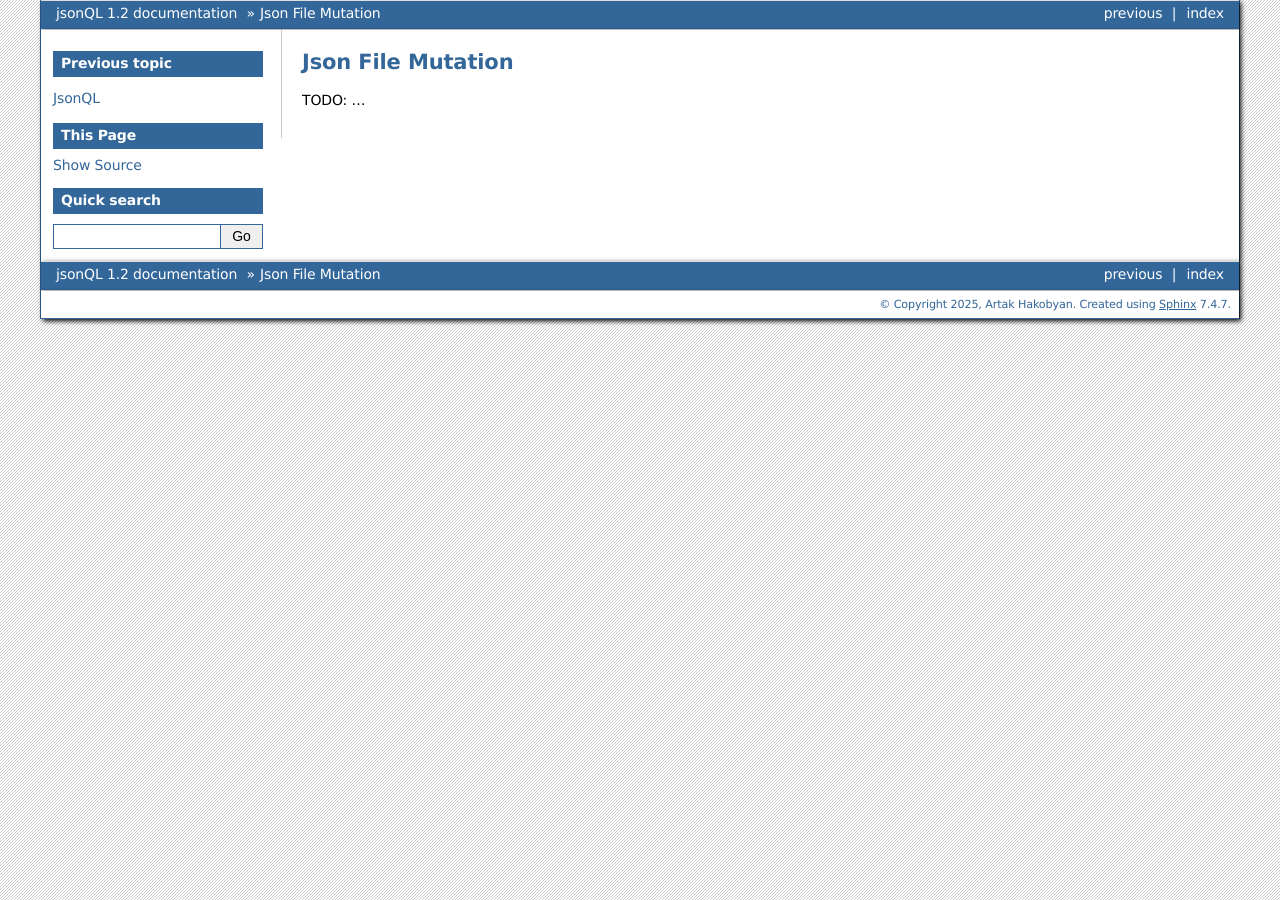
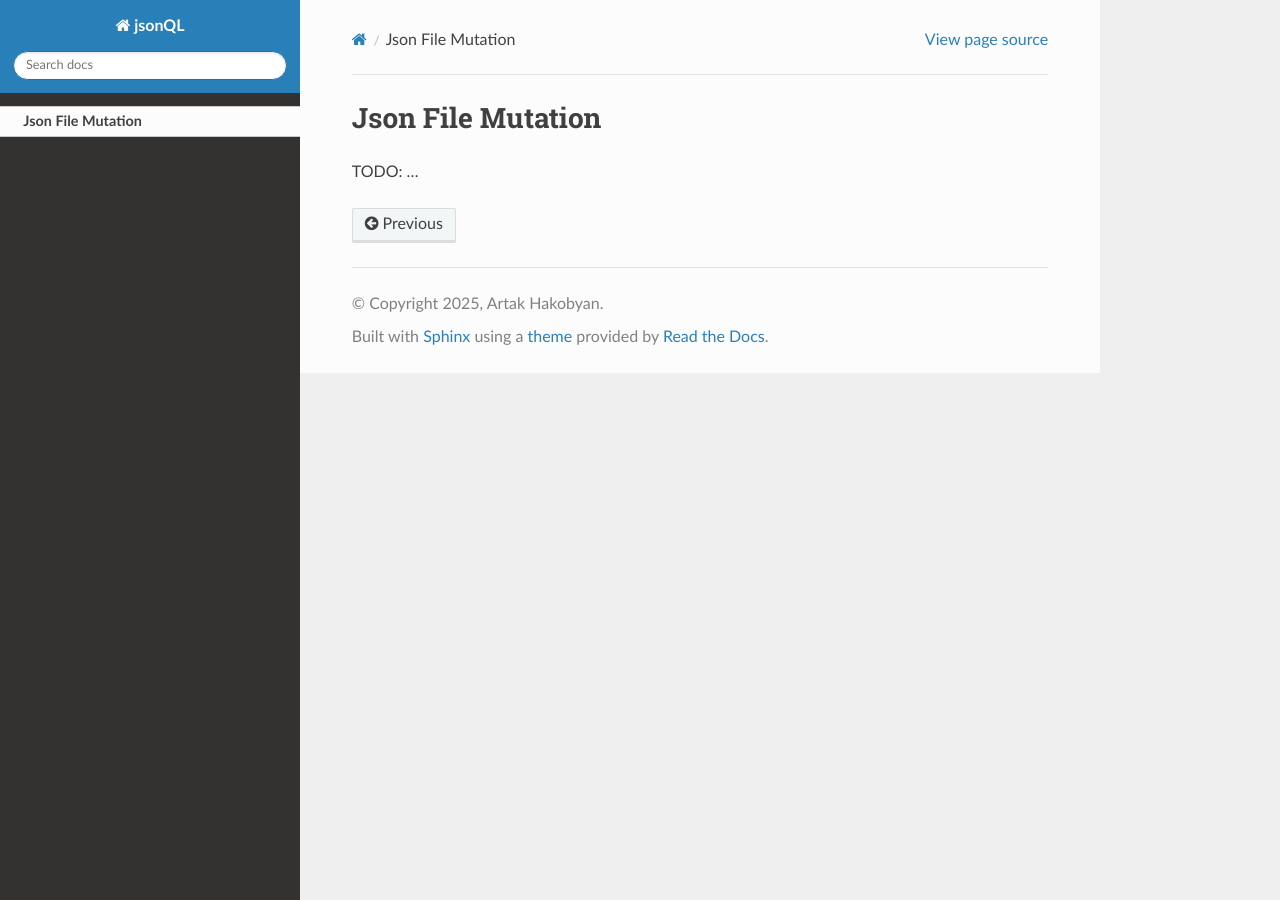
Before and after one commit to artakhak/JsonQL, a Sphinx documentation site: the page built from docs/json-file-mutation/index.rst, in a window 1280 px wide. Built offline with Sphinx 7.4.7 and the Read the Docs theme 3.1.0, drawn with Linux system fonts in a browser that asks for light colours.

Commit message:
In progress changes for readthedocs documentation as well README.md improvements -Experimenting

```diff
--- a/docs/conf.py
+++ b/docs/conf.py
@@ -78,9 +78,9 @@ pygments_style = 'sphinx'
 # The theme to use for HTML and HTML Help pages.  See the documentation for
 # a list of builtin themes.
 #
-html_theme = 'bizstyle'
+#html_theme = 'bizstyle'
 #html_theme = 'default'
-#html_theme = 'sphinx_rtd_theme'
+html_theme = 'sphinx_rtd_theme'
 
 # Theme options are theme-specific and customize the look and feel of a theme
 # further.  For a list of options available for each theme, see the
```
Also changed, not shown: 1 other file.
